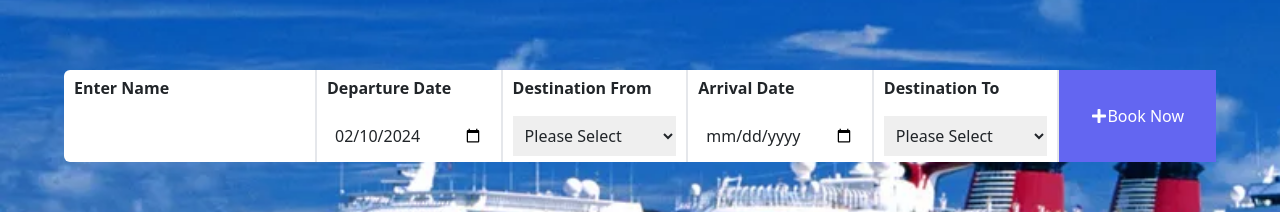
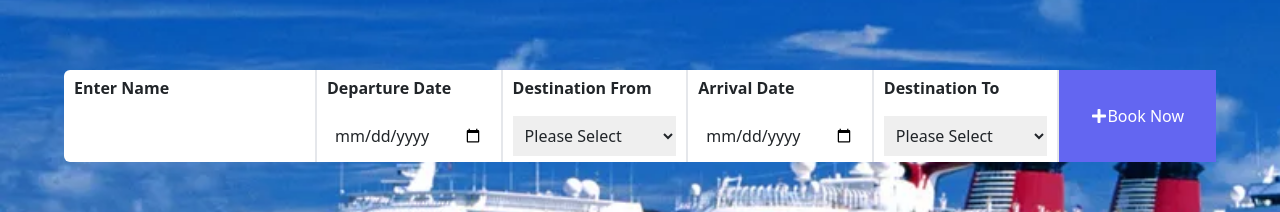
Before and after one commit to JohnBossco/Take-Home-Project, a React (Create React App) app in the folder frontend/: page /home in a window 1280 px wide. Shown: the part 178-390 px from the top of the page. Built offline with nearby package versions, Linux system fonts and the light colour scheme.

Commit message:
disabled page to only allow after new date is selected

```diff
--- a/frontend/src/homePageComponents/Booking.js
+++ b/frontend/src/homePageComponents/Booking.js
@@ -1,101 +1,122 @@
-import React, {useState} from 'react'
+import React, { useState } from "react";
 import { FaPlus } from "react-icons/fa";
 import { format } from "date-fns";
 
-
-const Booking = () =>{
-
+const Booking = () => {
   const handleBook = (e) => {
     e.preventDefault();
     console.log(e.target.value);
-  }
-
-
-  let defaultDate = new Date().toISOString().split("T")[0]
-  console.log(defaultDate)
-
-
-  const [curDeptDate, setDeptDate] = useState(defaultDate)
-  console.log(curDeptDate, setDeptDate)
+  };
 
 
 
-  let almostFix = curDeptDate.split("-").join(",")
-  console.log(almostFix)
+  let defaultDate = new Date().toISOString().split("T")[0];
+  // console.log(defaultDate)
 
+  let defaultFix = defaultDate.split("-").join(",");
+      defaultFix = format(new Date(defaultFix), "M/d/yyyy");
+  // console.log(defaultFix);
 
+  const [curDeptDate, setDeptDate] = useState(defaultDate);
+  // console.log(curDeptDate, setDeptDate)
 
-  let dateFix = format(new Date(almostFix), "M/d/yyyy")
-  console.log(dateFix)
+  let almostFix = curDeptDate.split("-").join(",");
+  // console.log(almostFix)
 
+  let dateFix = format(new Date(almostFix), "M/d/yyyy");
+  // console.log(dateFix);
+
+  const isItSameDate =  dateFix === defaultFix
 
 
 
   return (
-  <div className='md:mt-[160px] mt-[50px] mx-4 relative'>
-    <div className='bg-white rounded-md max-w-6xl w-full mx-auto'>
-        <form className='flex flex-col md:flex-row'>
-
-         {/* Name */}
-         <div className='py-1.5 px-2.5 flex-1 border-r-2'>
-            <p><strong>Enter Name</strong></p>
+    <div className="md:mt-[160px] mt-[50px] mx-4 relative">
+      <div className="bg-white rounded-md max-w-6xl w-full mx-auto">
+        <form className="flex flex-col md:flex-row">
+          {/* Name */}
+          <div className="py-1.5 px-2.5 flex-1 border-r-2">
+            <p>
+              <strong>Enter Name</strong>
+            </p>
             <div>
               <label htmlFor="name"></label>
-              <input type="text" id='name' required/>
+              <input type="text" id="name" required />
             </div>
           </div>
 
-          {/* Boarding date */}
-          <div className='py-1.5 px-2.5 flex-1 border-r-2'>
-            <p><strong>Departure Date</strong></p>
-            <input defaultValue={defaultDate} onChange={(e) => setDeptDate(e.target.value)} type='date' name='date' required className='outline-none p-2 w-full'/>
+          {/* Departure date */}
+          <div className="py-1.5 px-2.5 flex-1 border-r-2">
+            <p>
+              <strong>Departure Date</strong>
+            </p>
+            <input
+              onChange={(e) => setDeptDate(e.target.value)}
+              type="date"
+              name="date"
+              required
+              className="outline-none p-2 w-full"
+            />
           </div>
 
-         {/* from  */}
-          <div className='py-1.5 px-2.5 flex-1 border-r-2'>
-            <strong><p>Destination From</p></strong>
+          {/* Destination from  */}
+          <div className="py-1.5 px-2.5 flex-1 border-r-2">
+            <strong>
+              <p>Destination From</p>
+            </strong>
             <div>
-              <select name='from' id='from' className='outline-none p-2 w-full'>
+              <select disabled={isItSameDate} name="from" id="from" className="outline-none p-2 w-full">
                 <option value="">Please Select</option>
-                <option value="" >Locations Americas A</option>
-                <option value="" >Locations Americas B</option>
-                <option value="" >Locations Europe A</option>
-                <option value="" >Locations Europe B</option>
+                <option value="">Locations Americas A</option>
+                <option value="">Locations Americas B</option>
+                <option value="">Locations Europe A</option>
+                <option value="">Locations Europe B</option>
               </select>
             </div>
           </div>
 
           {/* Arrival Date  */}
-          <div className='py-1.5 px-2.5 flex-1 border-r-2'>
-            <strong><p>Arrival Date</p></strong>
-            <input type='date' name='date' required className='outline-none p-2 w-full'/>
+          <div className="py-1.5 px-2.5 flex-1 border-r-2">
+            <strong>
+              <p>Arrival Date</p>
+            </strong>
+            <input
+              type="date"
+              name="date"
+              required
+              className="outline-none p-2 w-full"
+            />
           </div>
 
           {/* destination to */}
-          <div className='py-1.5 px-2.5 flex-1 border-r-2'>
-            <strong><p>Destination To</p></strong>
+          <div className="py-1.5 px-2.5 flex-1 border-r-2">
+            <strong>
+              <p>Destination To</p>
+            </strong>
             <div>
-              <select name='from' id='from' className='outline-none p-2 w-full'>
+              <select name="from" id="from" className="outline-none p-2 w-full">
                 <option value="">Please Select</option>
-                <option value="" >Locations Americas A</option>
-                <option value="" >Locations Americas B</option>
-                <option value="" >Locations Europe A</option>
-                <option value="" >Locations Europe B</option>
+                <option value="">Locations Americas A</option>
+                <option value="">Locations Americas B</option>
+                <option value="">Locations Europe A</option>
+                <option value="">Locations Europe B</option>
               </select>
-
             </div>
           </div>
 
-
-
           {/* Book Button */}
-          <button onClick={(e) => handleBook(e)} type='submit' className='bg-indigo-500 text-white px-8 py-1 space-x-2 text-c flex items-center justify-center'><FaPlus className='mr=1' />Book Now</button>
-
+          <button
+            onClick={(e) => handleBook(e)}
+            type="submit"
+            className="bg-indigo-500 text-white px-8 py-1 space-x-2 text-c flex items-center justify-center"
+          >
+            <FaPlus className="mr=1" />
+            Book Now
+          </button>
         </form>
       </div>
     </div>
-  )
+  );
+};
 
-  }
-
-export default Booking
+export default Booking;
```
